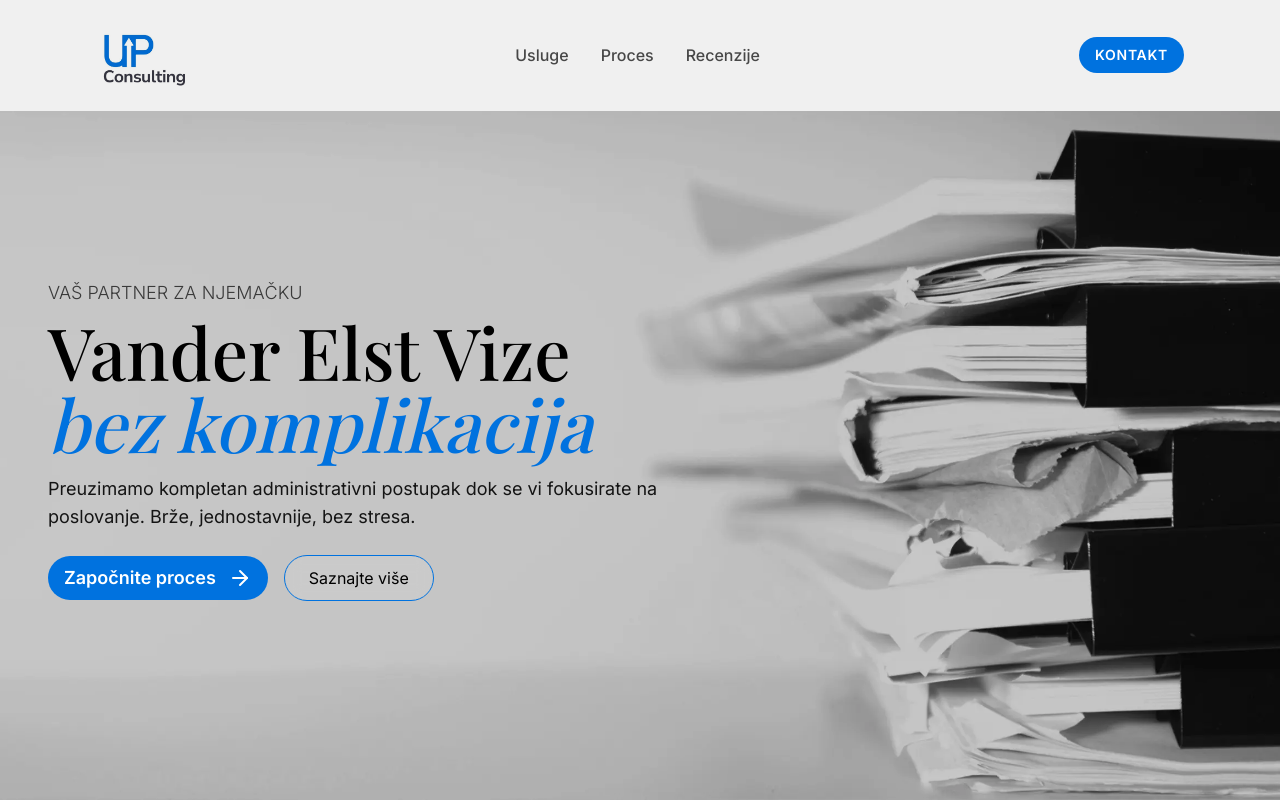
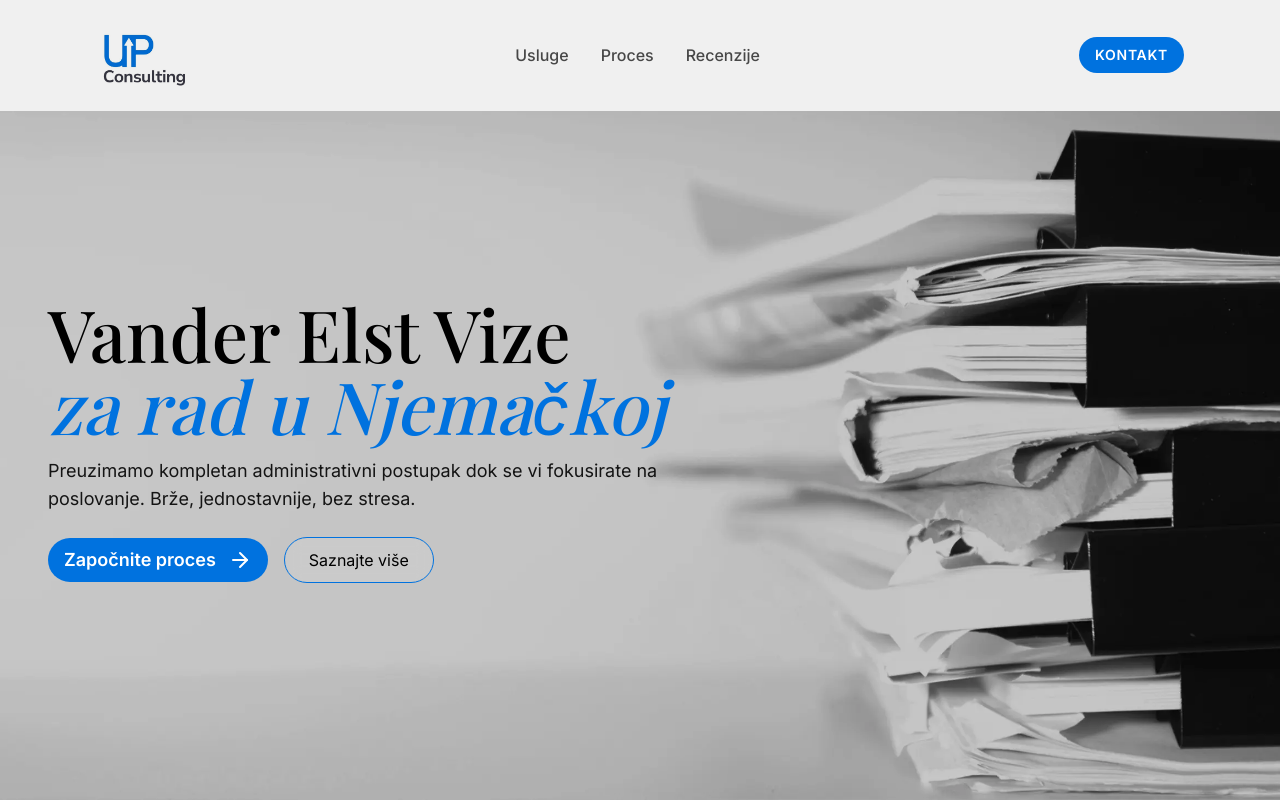
Before and after one commit to AdrianPalcic/up-consulting, a Next.js app: page / in a window 1280 px wide. Shown: the top 800 px of the page. Built offline with nearby package versions, Linux system fonts and the light colour scheme; a web font is replaced by a local one.

Commit message:
Update Hero component text for clarity

```diff
--- a/components/Hero.tsx
+++ b/components/Hero.tsx
@@ -21,10 +21,10 @@ const Hero = () => {
 
         {/* Sadržaj - postavljen iznad overlay-a */}
         <div className="relative z-20 text-left w-full px-6 sm:px-12">
-          <p className="tag text-black"> VAŠ PARTNER ZA NJEMAČKU</p>
+
           <h1 className="title text-black">
             Vander Elst Vize {""} <br/>
-            <span className="italic text-(--color-accent)">bez komplikacija</span>
+            <span className="italic text-(--color-accent)">za rad u Njemačkoj</span>
           </h1>
           <h2 className="subtitle text-black/90">
             Preuzimamo kompletan administrativni postupak dok se vi fokusirate na poslovanje. Brže, jednostavnije, bez stresa.
```
